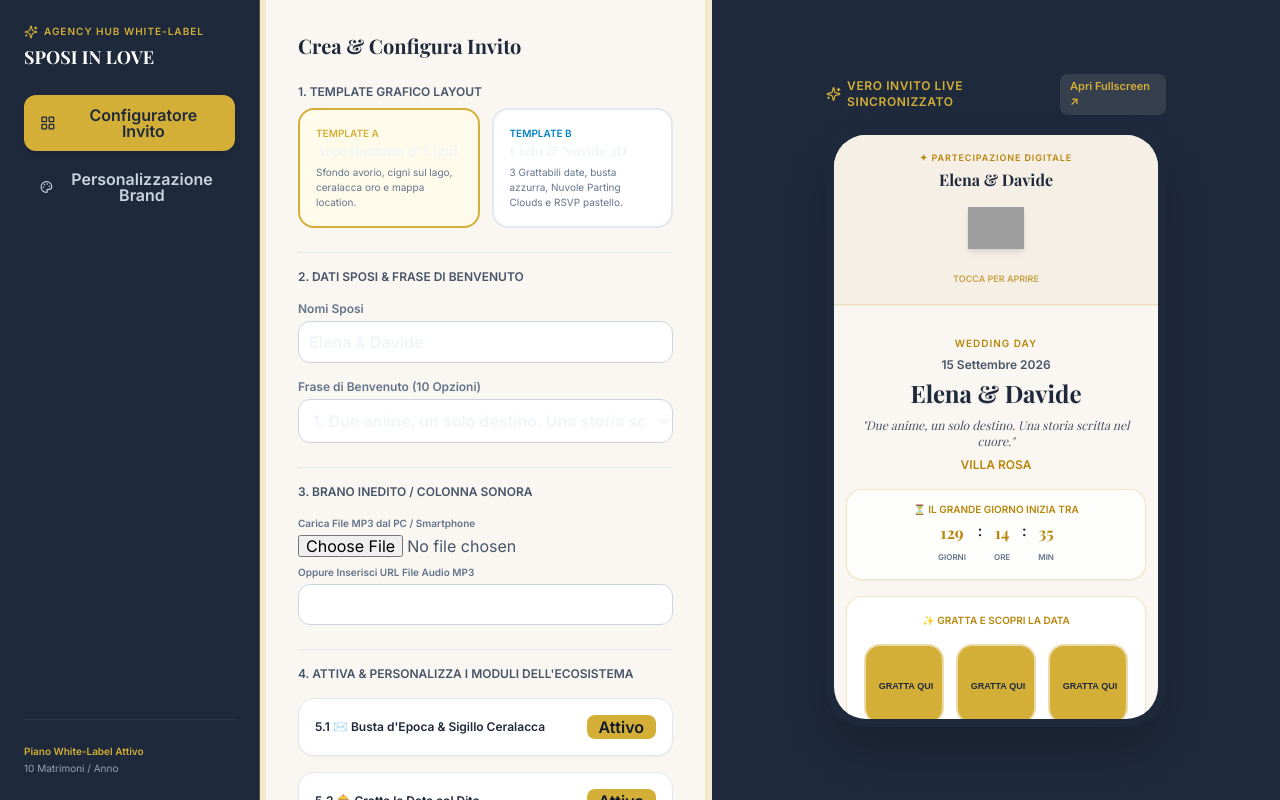
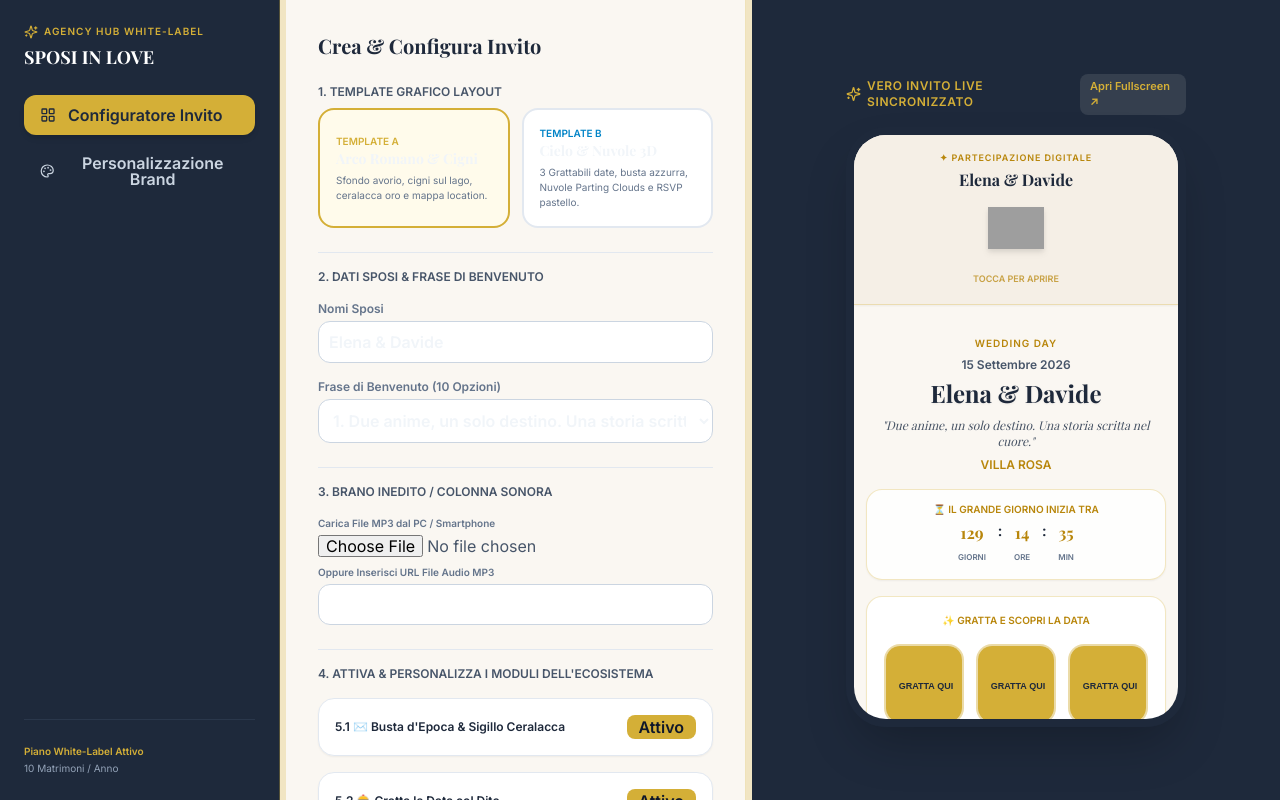
Before and after one commit to Rickym2025/love, a Next.js app: page /agency/sposi-in-love in a window 1280 px wide. Built offline with nearby package versions, Linux system fonts and the light colour scheme; grey boxes are pictures that could not be loaded; a web font is replaced by a local one.

Commit message:
Update page.tsx

```diff
--- a/src/app/agency/[agencyId]/page.tsx
+++ b/src/app/agency/[agencyId]/page.tsx
@@ -9,13 +9,13 @@ export default function AgencyStudioPage({ params }: { params?: { agencyId?: str
   const rawAgencyId = params?.agencyId || "sposi-in-love";
   const agencyId = (rawAgencyId || "").replace(/[^a-zA-Z0-9-]/g, "") || "sposi-in-love";
 
-  // Colonne Ridimensionabili con Drag & Drop Mouse
-  const [sidebarWidth, setSidebarWidth] = useState(260);
-  const [configuratorWidth, setConfiguratorWidth] = useState(440);
+  // Proporzioni Colonne Studio Bilanciate
+  const [sidebarWidth, setSidebarWidth] = useState(280);
+  const [configuratorWidth, setConfiguratorWidth] = useState(460);
   const [isResizingSidebar, setIsResizingSidebar] = useState(false);
   const [isResizingConfigurator, setIsResizingConfigurator] = useState(false);
 
-  // Stati Configurazione Invito
+  // Stati Configuratore
   const [activeTab, setActiveTab] = useState("create");
   const [selectedTemplate, setSelectedTemplate] = useState<"A" | "B">("A");
   const [selectedColorScheme, setSelectedColorScheme] = useState("1");
@@ -29,7 +29,7 @@ export default function AgencyStudioPage({ params }: { params?: { agencyId?: str
   const [waterImageUrl, setWaterImageUrl] = useState("");
   const [selectedPhrasePreset, setSelectedPhrasePreset] = useState("0");
   const [customWelcomePhrase, setCustomWelcomePhrase] = useState("");
-  const [dressCodeNotes, setDressCodeNotes] = useState("Abiti eleganti nei toni della palette");
+  const [dressCodeNotes, setDressCodeNotes] = useState("Abiti eleganti nei toni cromatici della palette");
   const [selectedPaletteIdx, setSelectedPaletteIdx] = useState(0);
   const [partnerStores, setPartnerStores] = useState<any[]>([]);
   const [marqueeText, setMarqueeText] = useState(
@@ -56,14 +56,14 @@ export default function AgencyStudioPage({ params }: { params?: { agencyId?: str
     setModules((prev) => ({ ...prev, [key]: !prev[key] }));
   }
 
-  // Gestione Eventi Mouse per Trascinamento Colonne
+  // Listener Mouse per Ridimensionamento Drag & Drop
   useEffect(() => {
     const handleMouseMove = (e: MouseEvent) => {
       if (isResizingSidebar) {
-        const newWidth = Math.max(200, Math.min(380, e.clientX));
+        const newWidth = Math.max(220, Math.min(360, e.clientX));
         setSidebarWidth(newWidth);
       } else if (isResizingConfigurator) {
-        const newWidth = Math.max(320, Math.min(650, e.clientX - sidebarWidth));
+        const newWidth = Math.max(340, Math.min(600, e.clientX - sidebarWidth));
         setConfiguratorWidth(newWidth);
       }
     };
@@ -86,7 +86,7 @@ export default function AgencyStudioPage({ params }: { params?: { agencyId?: str
 
   return (
     <div className="flex h-screen w-full bg-[#FAF7F2] overflow-hidden font-sans">
-      {/* COLONNA 1: SIDEBAR AGENZIA */}
+      {/* 1. SIDEBAR AGENZIA */}
       <AgencySidebar
         agencyId={agencyId}
         activeTab={activeTab}
@@ -94,17 +94,17 @@ export default function AgencyStudioPage({ params }: { params?: { agencyId?: str
         style={{ width: `${sidebarWidth}px` }}
       />
 
-      {/* SEPARATORE RIDIMENSIONABILE 1 */}
+      {/* SEPARATORE 1 */}
       <div
         onMouseDown={(e) => {
           e.preventDefault();
           setIsResizingSidebar(true);
         }}
-        className="w-1.5 cursor-col-resize bg-[#D4AF37]/20 hover:bg-[#D4AF37] transition-colors flex-shrink-0 select-none h-full"
+        className="w-1.5 cursor-col-resize bg-[#D4AF37]/25 hover:bg-[#D4AF37] transition-colors flex-shrink-0 select-none h-full"
         title="Trascina per ridimensionare Sidebar"
       />
 
-      {/* COLONNA 2: CONFIGURATORE CENTRALE */}
+      {/* 2. CONFIGURATORE CENTRALE */}
       <AgencyConfigurator
         style={{ width: `${configuratorWidth}px` }}
         activeTab={activeTab}
@@ -146,17 +146,18 @@ export default function AgencyStudioPage({ params }: { params?: { agencyId?: str
         toggleModule={toggleModule}
       />
 
-      {/* SEPARATORE RIDIMENSIONABILE 2 */}
+      {/* SEPARATORE 2 */}
       <div
         onMouseDown={(e) => {
           e.preventDefault();
           setIsResizingConfigurator(true);
         }}
-        className="w-1.5 cursor-col-resize bg-[#D4AF37]/20 hover:bg-[#D4AF37] transition-colors flex-shrink-0 select-none h-full"
+        className="w-1.5 cursor-col-resize bg-[#D4AF37]/25 hover:bg-[#D4AF37] transition-colors flex-shrink-0 select-none h-full"
         title="Trascina per ridimensionare Configuratore"
       />
 
-      {/* COLONNA 3: PREVIEW SMARTPHONE LIVE */}
+      {/* 3. PREVIEW SMARTPHONE CENTRATA CON FLEX-1 */}
+      <div className="flex-1 h-full bg-[#1E293B] overflow-hidden flex items-center justify-center">
         <AgencyPreview
           selectedTemplate={selectedTemplate}
           selectedColorScheme={selectedColorScheme}
@@ -178,5 +179,6 @@ export default function AgencyStudioPage({ params }: { params?: { agencyId?: str
           modules={modules}
         />
       </div>
+    </div>
   );
 }
```
Lines whose indentation alone changed are shown as unchanged.
